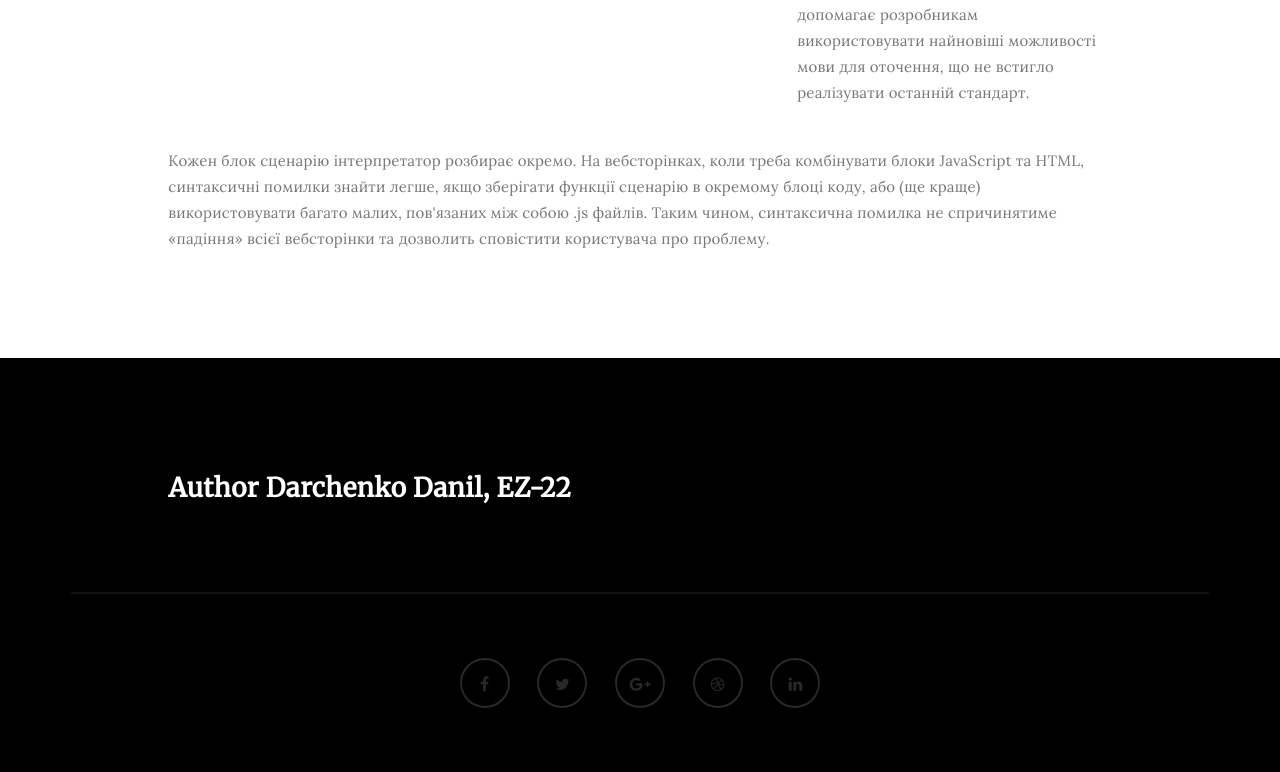
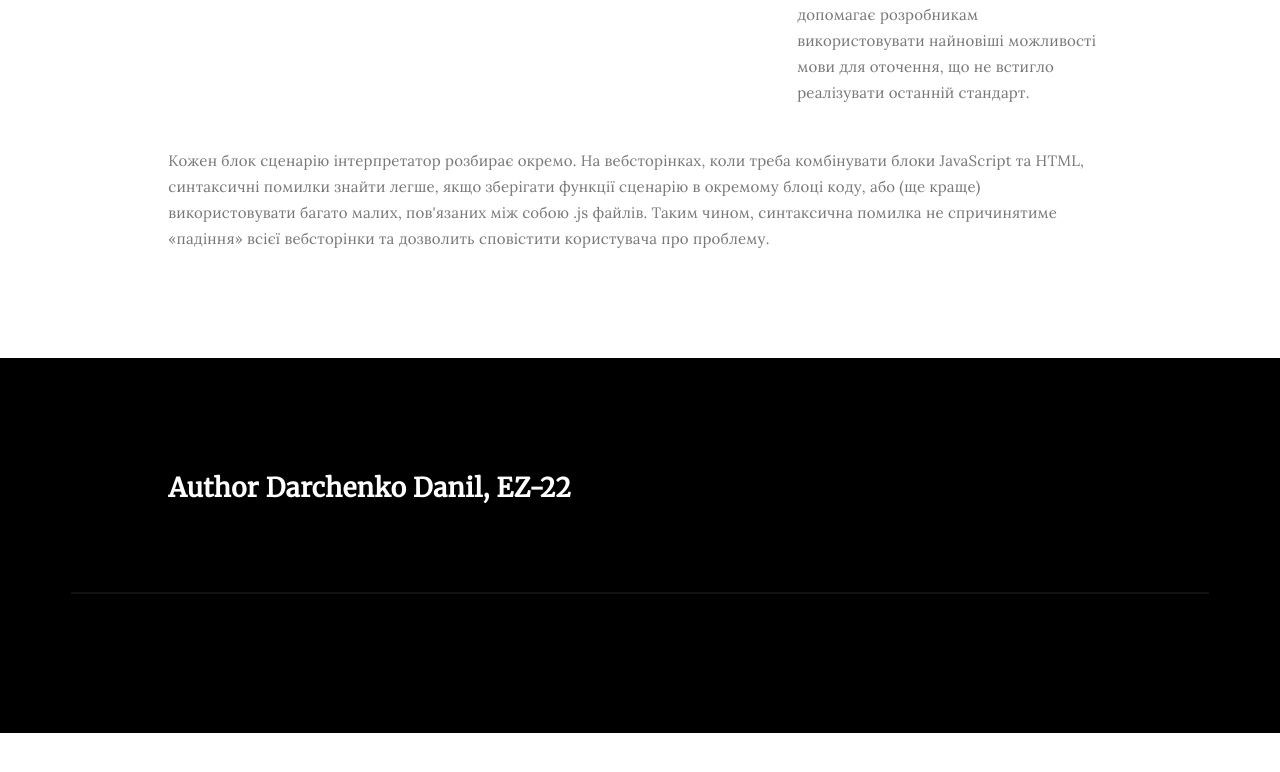
Before and after one commit to Leeverett/Test2.0, a plain HTML site: page about.html in a window 1280 px wide. Shown: the part 2355-3127 px from the top of the page. After the commit the page ends 3088 px from the top, so only its background shows below. Drawn offline with Linux system fonts and the light colour scheme; files whose address does not match are found by name.

Commit message:
Update about.html

```diff
--- a/about.html
+++ b/about.html
@@ -10,25 +10,21 @@
 <meta name="viewport" content="width=device-width, initial-scale=1, maximum-scale=1">
 
 <title>JavaScript</title>
-<!--
 
-Template 2085 Neuron
 
-http://www.tooplate.com/view/2085-neuron
 
--->
 <link rel="stylesheet" href="bootstrap.min.css">
 <link rel="stylesheet" href="font-awesome.min.css">
   <link rel="stylesheet" href="main.css">
 
-<!-- Main css -->
+
 <link rel="stylesheet" href="style.css">
 <link href="https://fonts.googleapis.com/css?family=Lora|Merriweather:300,400" rel="stylesheet">
 
 </head>
 <body>
 
-<!-- PRE LOADER -->
+
 
 <div class="preloader">
      <div class="sk-spinner sk-spinner-wordpress">
@@ -36,7 +32,7 @@ http://www.tooplate.com/view/2085-neuron
      </div>
 </div>
 
-<!-- Navigation section  -->
+
 
 <div class="navbar navbar-default navbar-static-top" role="navigation">
      <div class="container">
@@ -47,7 +43,7 @@ http://www.tooplate.com/view/2085-neuron
                     <span class="icon icon-bar"></span>
                     <span class="icon icon-bar"></span>
                </button>
-               <a href="index.html" class="navbar-brand">JavaScript</a>
+               <a href="about.html" class="navbar-brand">JavaScript</a>
           </div>
           <div class="collapse navbar-collapse">
                <ul class="nav navbar-nav navbar-right">
@@ -59,7 +55,7 @@ http://www.tooplate.com/view/2085-neuron
   </div>
 </div>
 
-<!-- Home Section -->
+
 
 <section id="home" class="main-about parallax-section">
      <div class="overlay"></div>
@@ -74,7 +70,7 @@ http://www.tooplate.com/view/2085-neuron
      </div>
 </section>
 
-<!-- About Section -->
+
 
 <section id="about">
      <div class="container">
@@ -143,7 +139,7 @@ script src="шлях/до/файлу/зі/скриптом.js script</p>
      </div>
 </section>
 
-<!-- Footer Section -->
+
 
 <footer>
      <div class="container">
@@ -166,23 +162,17 @@ script src="шлях/до/файлу/зі/скриптом.js script</p>
                </div>
 
                <div class="col-md-12 col-sm-12">
-                    <ul class="social-icon">
-                         <li><a href="#" class="fa fa-facebook"></a></li>
-                         <li><a href="#" class="fa fa-twitter"></a></li>
-                         <li><a href="#" class="fa fa-google-plus"></a></li>
-                         <li><a href="#" class="fa fa-dribbble"></a></li>
-                         <li><a href="#" class="fa fa-linkedin"></a></li>
-                    </ul>
+
                </div>
 
           </div>
      </div>
 </footer>
 
-<!-- Back top -->
-<a href="#back-top" class="go-top"><i class="fa fa-angle-up"></i></a>
 
-<!-- SCRIPTS -->
+
+
+
 
 <script src="js/jquery.js"></script>
 <script src="js/bootstrap.min.js"></script>
```
